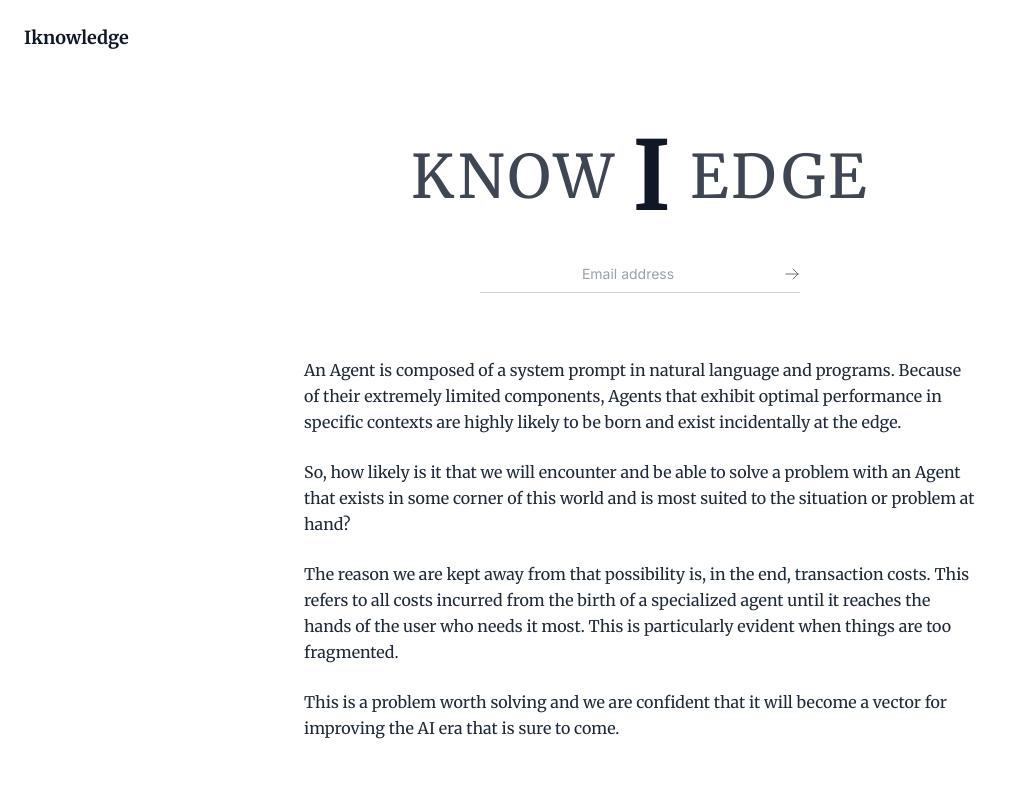
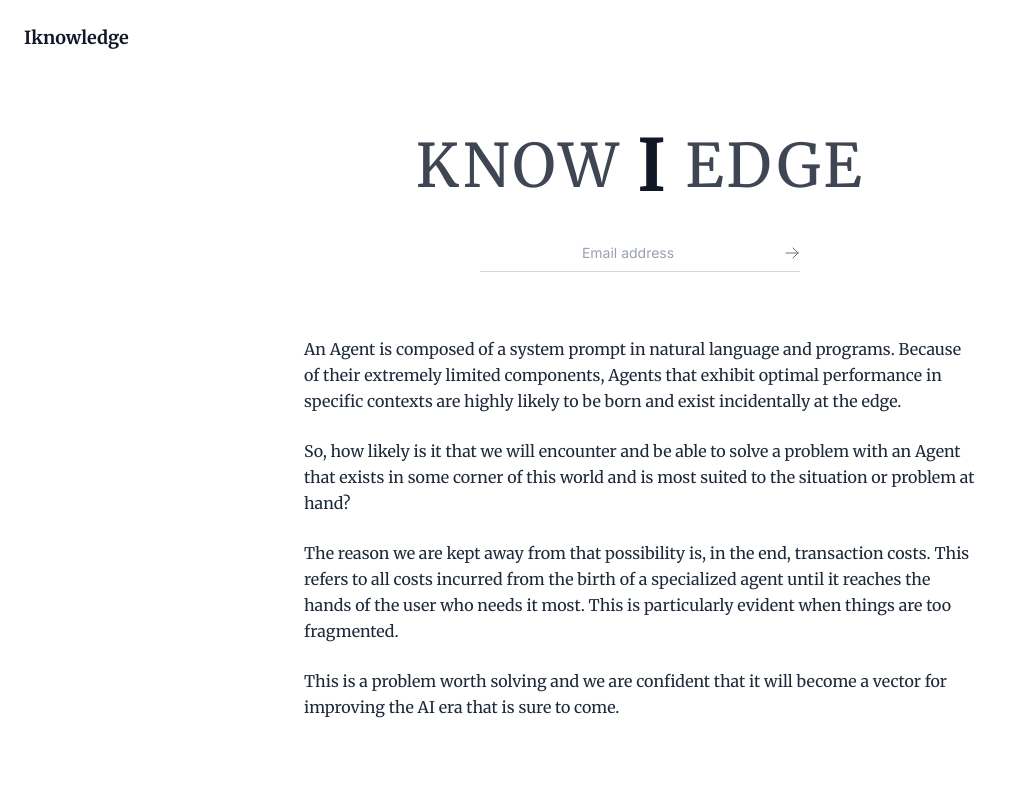
Before and after one commit to ym714/Iknowledge, a Next.js app: page / in a window 1280 px wide. Shown: the top 786 px of the page, without its empty margins (0-1013 px from the left). Built offline with nearby package versions, Linux system fonts and the light colour scheme.

Commit message:
Adjust 'I' size in Hero title

```diff
--- a/src/components/Hero.tsx
+++ b/src/components/Hero.tsx
@@ -5,7 +5,7 @@ export default function Hero() {
         <section className="pt-32 pb-16 text-center font-sans px-4 overflow-hidden">
             <h1 className="flex flex-col md:flex-row items-center justify-center gap-2 md:gap-4 text-3xl sm:text-4xl md:text-6xl font-serif tracking-wider text-gray-900 uppercase leading-tight mb-8 animate-fade-in">
                 <span className="opacity-80">know</span>
-                <span className="text-5xl sm:text-6xl md:text-8xl font-bold">I</span>
+                <span className="text-4xl sm:text-5xl md:text-7xl font-bold">I</span>
                 <span className="opacity-80">edge</span>
             </h1>
 
```
